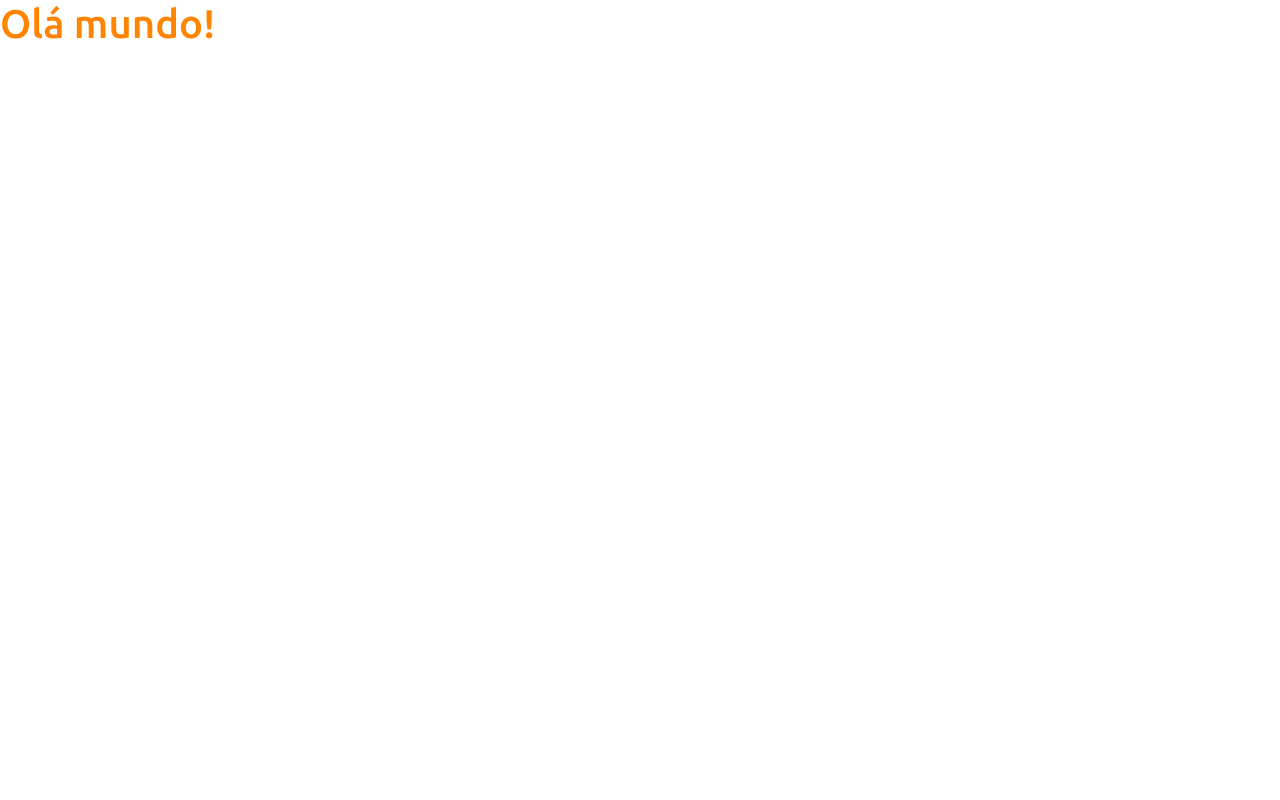
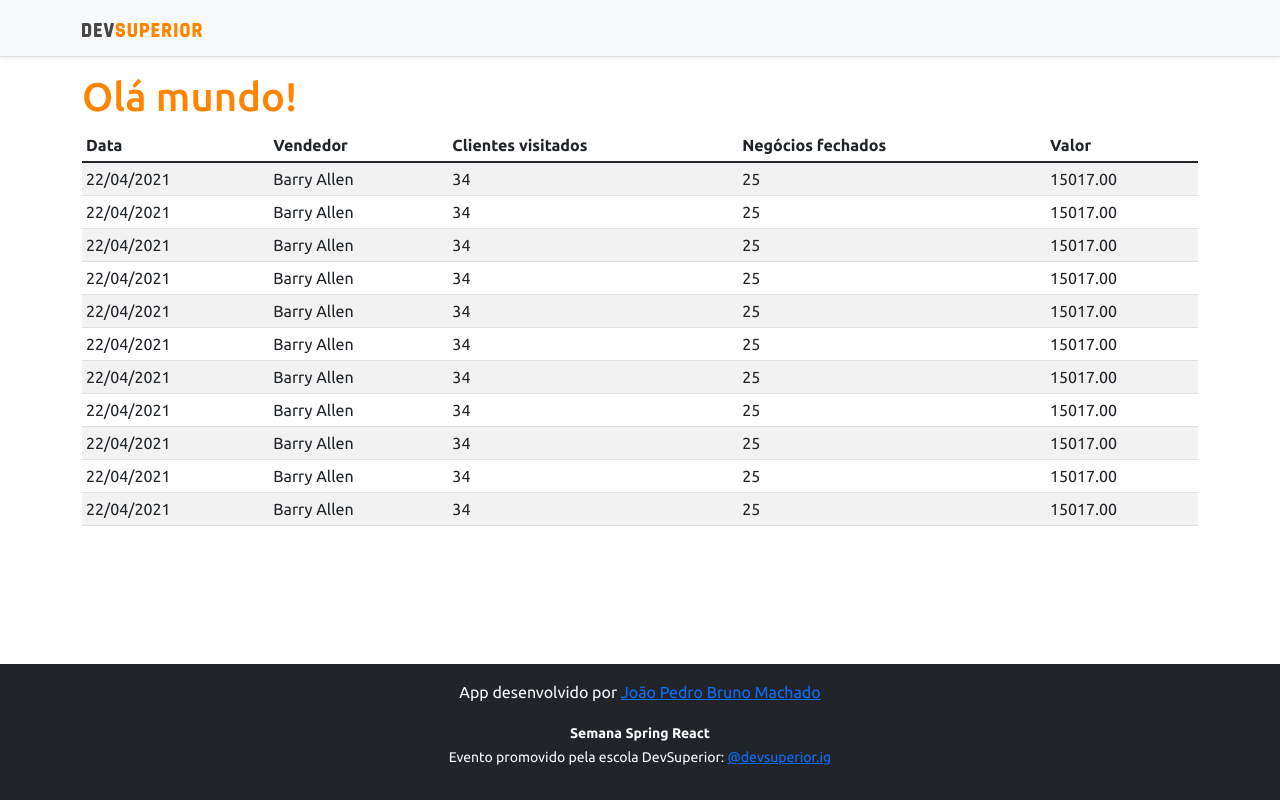
Before and after one commit to Joao-Pedro-Machado/Projeto-semana-spring-react, a React (Create React App) app in the folder frontend/: page / in a window 1280 px wide. Built offline with nearby package versions, Linux system fonts and the light colour scheme.

Commit message:
Basic static components

```diff
--- a/frontend/src/App.tsx
+++ b/frontend/src/App.tsx
@@ -1,8 +1,17 @@
+import DataTable from "components/DataTable";
+import Footer from "components/Footer";
+import NavBar from "components/NavBar";
+
 function App() {
   return (
-    <div className="App">
-      <h1 className="text-primary">Olá mundo!</h1>
-    </div>
+    <>
+      <NavBar />
+      <div className="container">
+        <h1 className="text-primary">Olá mundo!</h1>
+        <DataTable />
+      </div>
+      <Footer />
+    </>
   );
 }
 
--- /dev/null
+++ b/frontend/src/components/DataTable/index.tsx
@@ -0,0 +1,98 @@
+function DataTable() {
+    return (
+        <div className="table-responsive">
+            <table className="table table-striped table-sm">
+                <thead>
+                    <tr>
+                        <th>Data</th>
+                        <th>Vendedor</th>
+                        <th>Clientes visitados</th>
+                        <th>Negócios fechados</th>
+                        <th>Valor</th>
+                    </tr>
+                </thead>
+                <tbody>
+                    <tr>
+                        <td>22/04/2021</td>
+                        <td>Barry Allen</td>
+                        <td>34</td>
+                        <td>25</td>
+                        <td>15017.00</td>
+                    </tr>
+                    <tr>
+                        <td>22/04/2021</td>
+                        <td>Barry Allen</td>
+                        <td>34</td>
+                        <td>25</td>
+                        <td>15017.00</td>
+                    </tr>
+                    <tr>
+                        <td>22/04/2021</td>
+                        <td>Barry Allen</td>
+                        <td>34</td>
+                        <td>25</td>
+                        <td>15017.00</td>
+                    </tr>
+                    <tr>
+                        <td>22/04/2021</td>
+                        <td>Barry Allen</td>
+                        <td>34</td>
+                        <td>25</td>
+                        <td>15017.00</td>
+                    </tr>
+                    <tr>
+                        <td>22/04/2021</td>
+                        <td>Barry Allen</td>
+                        <td>34</td>
+                        <td>25</td>
+                        <td>15017.00</td>
+                    </tr>
+                    <tr>
+                        <td>22/04/2021</td>
+                        <td>Barry Allen</td>
+                        <td>34</td>
+                        <td>25</td>
+                        <td>15017.00</td>
+                    </tr>
+                    <tr>
+                        <td>22/04/2021</td>
+                        <td>Barry Allen</td>
+                        <td>34</td>
+                        <td>25</td>
+                        <td>15017.00</td>
+                    </tr>
+                    <tr>
+                        <td>22/04/2021</td>
+                        <td>Barry Allen</td>
+                        <td>34</td>
+                        <td>25</td>
+                        <td>15017.00</td>
+                    </tr>
+                    <tr>
+                        <td>22/04/2021</td>
+                        <td>Barry Allen</td>
+                        <td>34</td>
+                        <td>25</td>
+                        <td>15017.00</td>
+                    </tr>
+                    <tr>
+                        <td>22/04/2021</td>
+                        <td>Barry Allen</td>
+                        <td>34</td>
+                        <td>25</td>
+                        <td>15017.00</td>
+                    </tr>
+                    <tr>
+                        <td>22/04/2021</td>
+                        <td>Barry Allen</td>
+                        <td>34</td>
+                        <td>25</td>
+                        <td>15017.00</td>
+                    </tr>
+                </tbody>
+            </table>
+        </div>
+    )
+}
+
+export default DataTable
--- /dev/null
+++ b/frontend/src/components/Footer/index.tsx
@@ -0,0 +1,13 @@
+function Footer() {
+    return (
+        <footer className="footer mt-auto py-3 bg-dark">
+            <div className="container">
+                <p className="text-light">App desenvolvido por <a href="https://github.com/Joao-Pedro-Machado" target="_blank" rel="noreferrer">João Pedro Bruno Machado</a></p>
+                <p className="text-light"><small><strong>Semana Spring React</strong><br />
+                    Evento promovido pela escola DevSuperior: <a href="https://instagram.com/devsuperior.ig" target="_blank" rel="noreferrer">@devsuperior.ig</a></small></p>
+            </div>
+        </footer>
+    )
+}
+
+export default Footer
--- /dev/null
+++ b/frontend/src/components/NavBar/index.tsx
@@ -0,0 +1,16 @@
+import ImgDsDark from 'assets/img/ds-dark.svg'
+
+function NavBar(){
+    return(
+        <div className="d-flex flex-column flex-md-row align-items-center p-3 px-md-4 mb-3 bg-light border-bottom shadow-sm">
+        <div className="container">
+            <nav className="my-2 my-md-0 mr-md-3">
+            <img src={ImgDsDark} alt="DevSuperior" width="120" />
+            </nav>
+        </div>
+    </div>
+    );
+
+}
+
+export default NavBar
```
Also changed, not shown: frontend/src/assets/img/ds-dark.svg (added).
